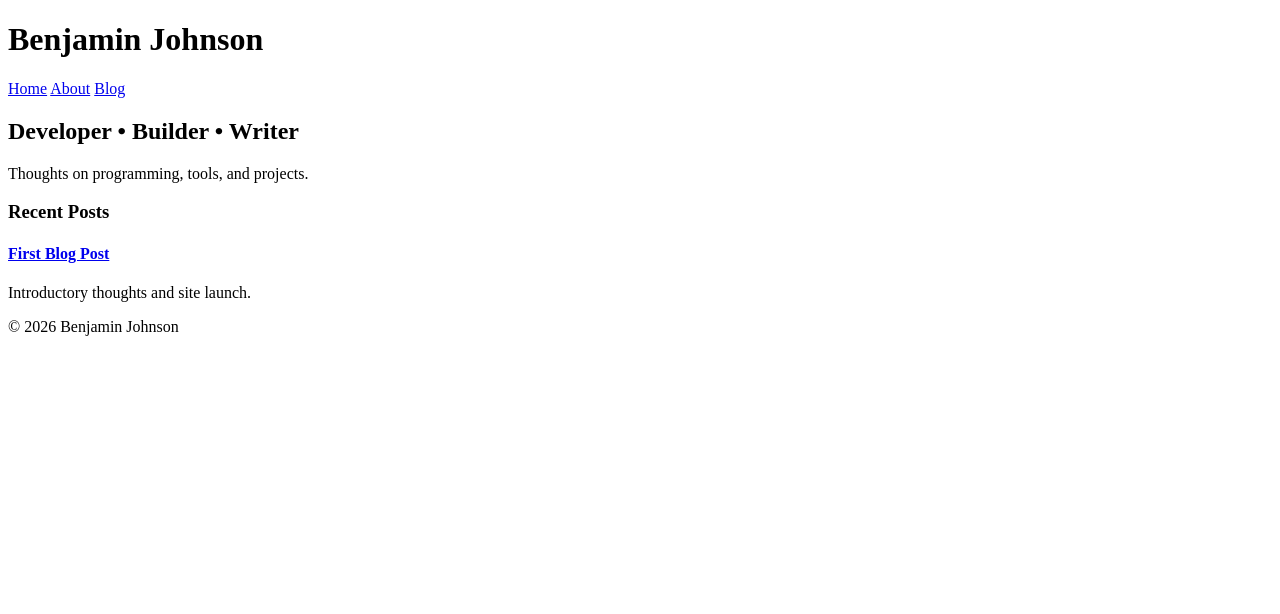
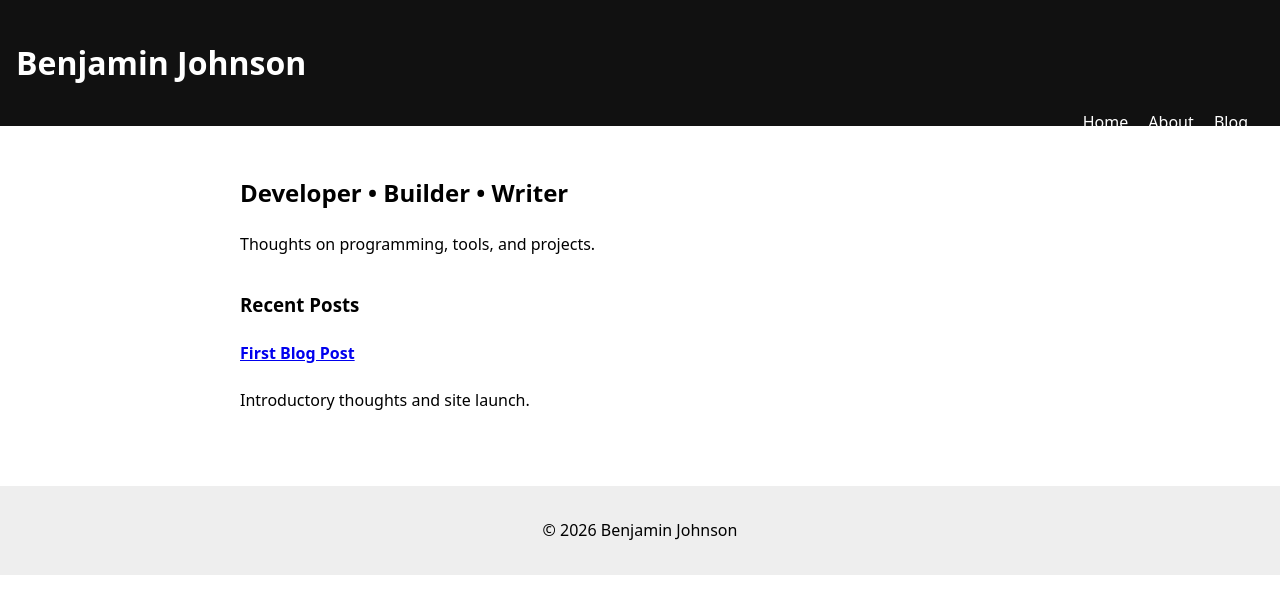
Before and after one commit to Jay-Whale/BenJonah, a plain HTML site: page index.html in a window 1280 px wide. Drawn offline with Linux system fonts and the light colour scheme.

Commit message:
Update styles.css

```diff
--- a/css/styles.css
+++ b/css/styles.css
@@ -1 +1,51 @@
-*{}
+body {
+font-family: system-ui, sans-serif;
+margin: 0;
+line-height: 1.6;
+}
+
+header {
+background: #111;
+color: white;
+padding: 1rem;
+}
+
+nav a {
+color: white;
+margin-right: 1rem;
+text-decoration: none;
+}
+
+main {
+padding: 1rem;
+}
+
+.hero {
+margin: 2rem 0;
+}
+
+article {
+margin-bottom: 1.5rem;
+}
+
+footer {
+background: #eee;
+text-align: center;
+padding: 1rem;
+margin-top: 2rem;
+}
+
+/* Desktop layout */
+
+@media (min-width: 768px) {
+
+main {
+max-width: 800px;
+margin: auto;
+}
+
+nav {
+float: right;
+}
+
+}
```
